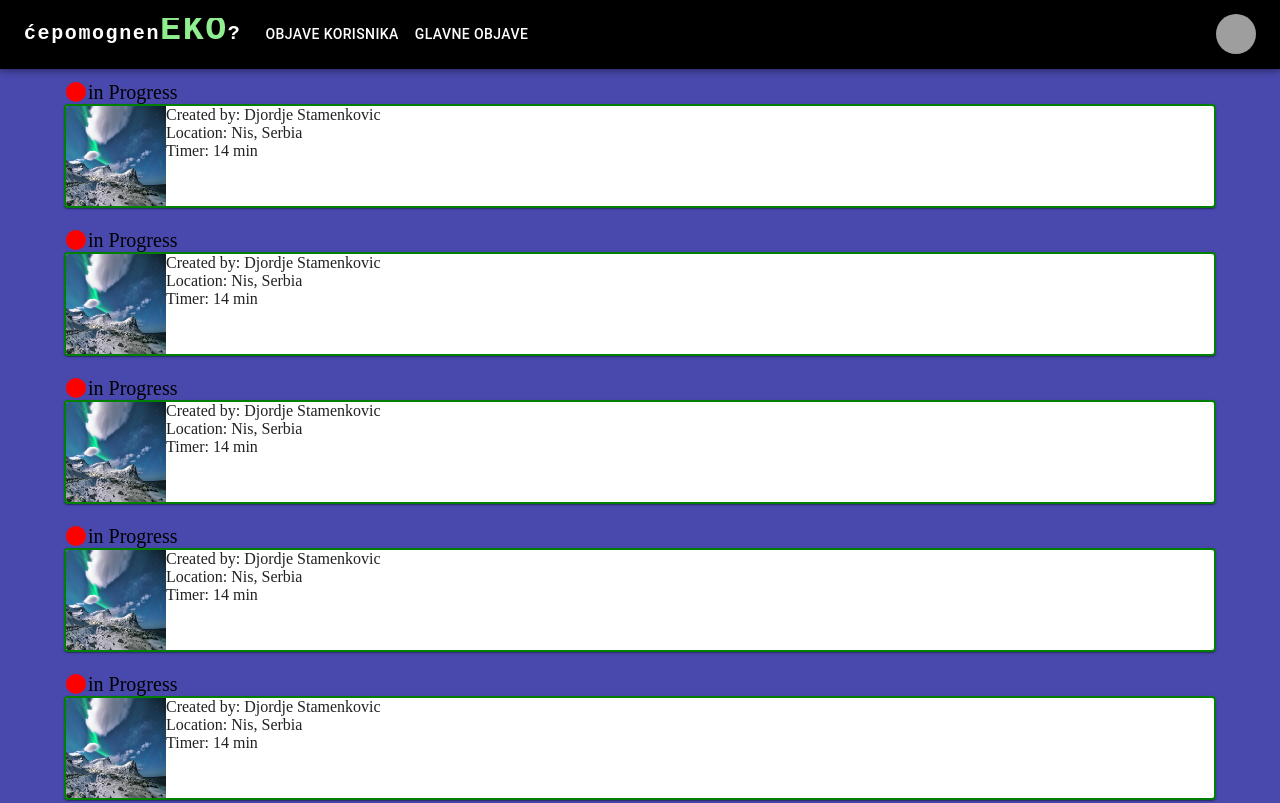
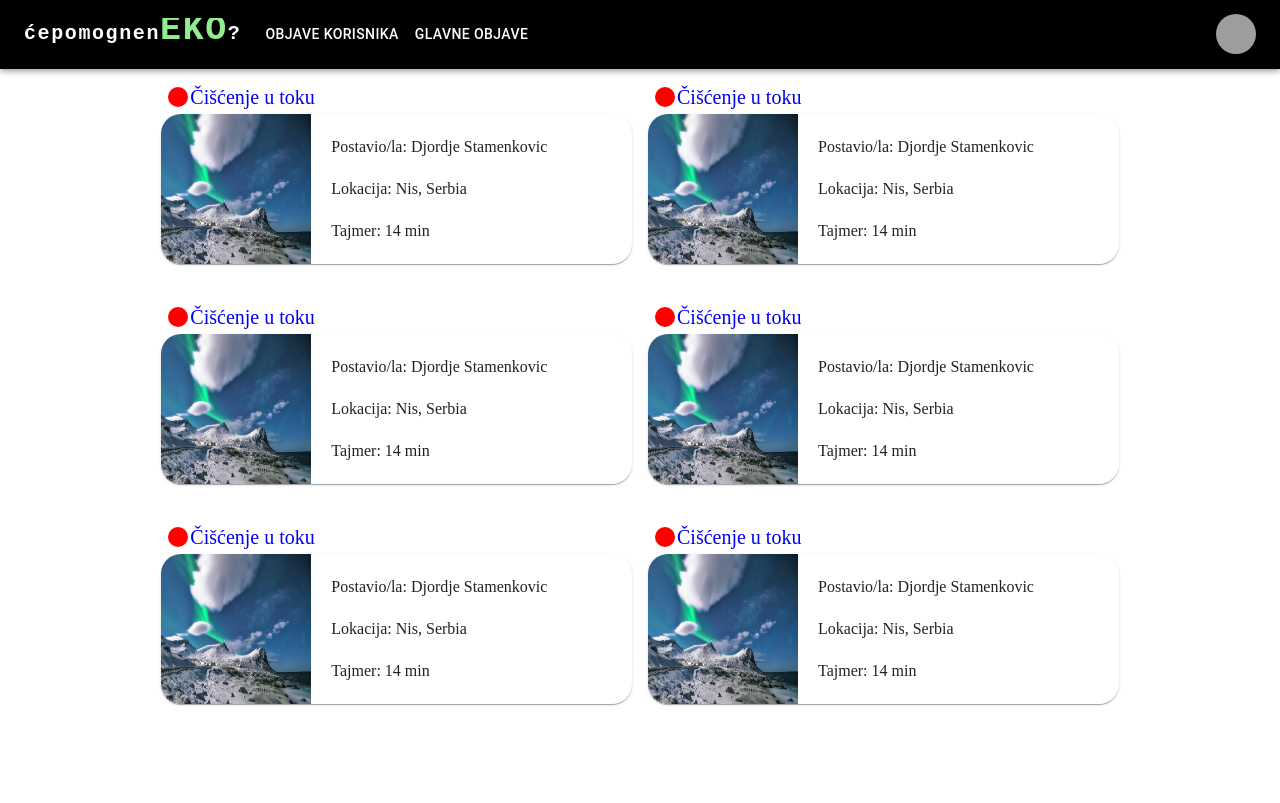
Before and after one commit to enicaaaa/r-solutions, a React (Create React App) app in the folder cepomogneneko/: page /feed in a window 1280 px wide. Shown: the top 803 px of the page. Built offline with nearby package versions, Linux system fonts and the light colour scheme; grey boxes are pictures that could not be loaded.

Commit message:
djuka: Style UserEvent and add util classes

```diff
--- a/cepomogneneko/src/components/Feed.js
+++ b/cepomogneneko/src/components/Feed.js
@@ -1,21 +1,42 @@
-import { Button } from "@mui/material";
+import { Box, Button, Grid, Stack } from "@mui/material";
 import UserEvent from "./UserEvent/UserEvent";
 
 const Feed = () => {
   return (
-    <>
+    <Grid container flexDirection="row" justifyContent="center" spacing={2}>
+      <Grid item xs={12} sm={8} md={6} lg={5}>
         <UserEvent />
+      </Grid>
+      <Grid item xs={12} sm={8} md={6} lg={5}>
         <UserEvent />
+      </Grid>
+      <Grid item xs={12} sm={8} md={6} lg={5}>
         <UserEvent />
+      </Grid>
+      <Grid item xs={12} sm={8} md={6} lg={5}>
         <UserEvent />
+      </Grid>
+      <Grid item xs={12} sm={8} md={6} lg={5}>
         <UserEvent />
+      </Grid>
+      <Grid item xs={12} sm={8} md={6} lg={5}>
         <UserEvent />
-      <UserEvent />
-      <UserEvent />
-      <UserEvent />
-      <UserEvent />
-      <UserEvent />
-    </>
+      </Grid>
+    </Grid>
+    // <Stack className="feed">
+
+    //   <UserEvent />
+    //   <UserEvent />
+    //   <UserEvent />
+    //   <UserEvent />
+    //   <UserEvent />
+    //   <UserEvent />
+    //   <UserEvent />
+    //   <UserEvent />
+    //   <UserEvent />
+    //   <UserEvent />
+    //   <UserEvent />
+    // </Stack>
   );
 };
 
--- a/cepomogneneko/src/components/UserEvent/UserEvent.js
+++ b/cepomogneneko/src/components/UserEvent/UserEvent.js
@@ -1,31 +1,32 @@
 import { Title } from "@mui/icons-material";
 import { Card } from "@mui/material";
-import { Box } from "@mui/system";
+import { Box, Stack } from "@mui/system";
 import nature from "../../assets/images/nature.jpeg";
 import Brightness1Icon from "@mui/icons-material/Brightness1";
+import { Link } from "react-router-dom";
 
 const UserEvent = () => {
   return (
-    <>
-      <Box className="user-event__in-progress">
-        <Brightness1Icon sx={{ color: "red" }} />
-        in Progress
-      </Box>
-      <Card className="user-event">
-        <div className="user-event__info-container">
+    <Stack className="user-event u-border-radius-20">
+      <Link to="/feed/1" className="u-text-decoration-none">
+        <Box className="user-event__in-progress">
+          <Brightness1Icon sx={{ color: "red" }} />
+          Čišćenje u toku
+        </Box>
+        <Card className="user-event__info-container u-border-radius-20">
           <img className="user-event__image" src={nature} alt="nature" />
-          <div className="user-event__event-info">
-            <div className="user-event__user-name">
-              Created by: Djordje Stamenkovic
-            </div>
-            <div className="user-event__event-location">
-              Location: Nis, Serbia
-            </div>
-            <div className="user-event__event-timer">Timer: 14 min</div>
-          </div>
-        </div>
-      </Card>
-    </>
+          <Stack className="user-event__event-info">
+            <Box className="user-event__user-name">
+              Postavio/la: Djordje Stamenkovic
+            </Box>
+            <Box className="user-event__event-location">
+              Lokacija: Nis, Serbia
+            </Box>
+            <Box className="user-event__event-timer">Tajmer: 14 min</Box>
+          </Stack>
+        </Card>
+      </Link>
+    </Stack>
   );
 };
 
--- a/cepomogneneko/src/index.scss
+++ b/cepomogneneko/src/index.scss
@@ -12,11 +12,12 @@
 
 body {
   margin: 0;
-  background-color: rgb(170, 170, 224);
+  // background-color: #6d98ba;
+  // border: 5px solid red;
 }
 
 @media (min-width: 900px) {
   body {
-    background-color: rgb(72, 72, 173);
+    // border: 5px solid rgb(9, 255, 0);
   }
 }
--- a/cepomogneneko/src/styles/Feed.scss
+++ b/cepomogneneko/src/styles/Feed.scss
@@ -0,0 +1,5 @@
+.feed {
+  display: flex;
+  //   flex-direction: row;
+  align-items: center;
+}
--- a/cepomogneneko/src/styles/UserEvent.scss
+++ b/cepomogneneko/src/styles/UserEvent.scss
@@ -1,14 +1,17 @@
-$dimension: 100px;
+$dimension: 150px;
 
 .user-event {
-  border: 2px solid green;
+  // border: 2px solid green;
+
   margin-bottom: 20px;
+  // width: 80%;
 }
 
 .user-event__in-progress {
   font-size: 20px;
   display: flex;
   align-items: center;
+  margin: 5px;
 }
 
 .user-event__info-container {
@@ -16,6 +19,14 @@ $dimension: 100px;
   justify-content: row;
 }
 
+.user-event__event-info {
+  display: flex;
+  flex-direction: column;
+  justify-content: space-evenly;
+  align-items: flex-start;
+  padding-left: 20px;
+}
+
 .user-event__image {
   width: $dimension;
   height: $dimension;
--- a/cepomogneneko/src/styles/helpers/_util.scss
+++ b/cepomogneneko/src/styles/helpers/_util.scss
@@ -1,3 +1,11 @@
 // .u-text-black {
 //   color: black !important;
 // }
+
+.u-border-radius-20 {
+  border-radius: 20px !important;
+}
+
+.u-text-decoration-none {
+  text-decoration: none !important;
+}
```
Lines whose indentation alone changed are shown as unchanged.
